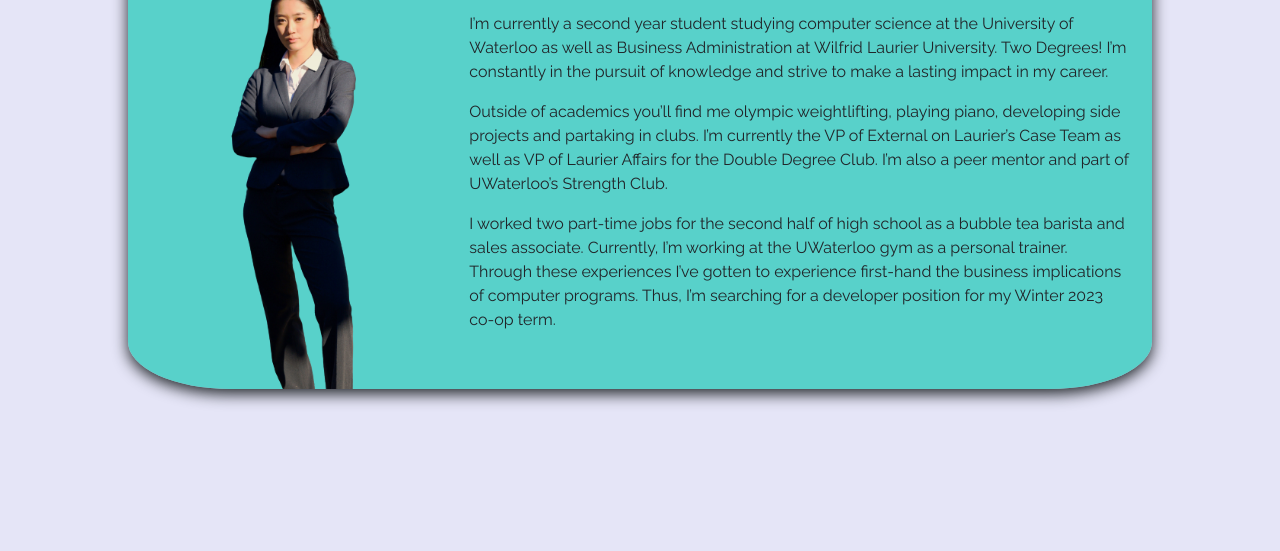
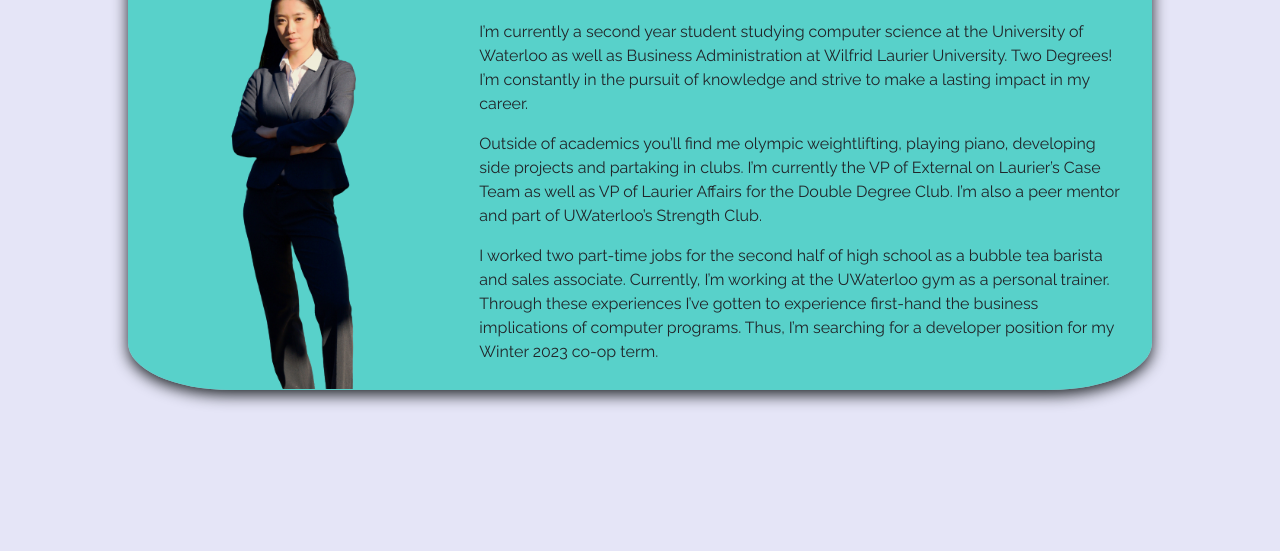
Before and after one commit to claire-shen/personal-website, a website: page index.html in a window 1280 px wide. Shown: the part 753-1304 px from the top of the page. Drawn offline with nearby package versions, Linux system fonts and the light colour scheme.

Commit message:
fixed margin error

```diff
--- a/style.css
+++ b/style.css
@@ -223,10 +223,13 @@
 
 .abouttext{
     margin-right: 3%;
+    padding: 10px;
 }
 
 .aboutinfo {
     font-family: 'Raleway', sans-serif;
+    width: fit-content;
+    margin-bottom: 1em;
 }
 
 
```
